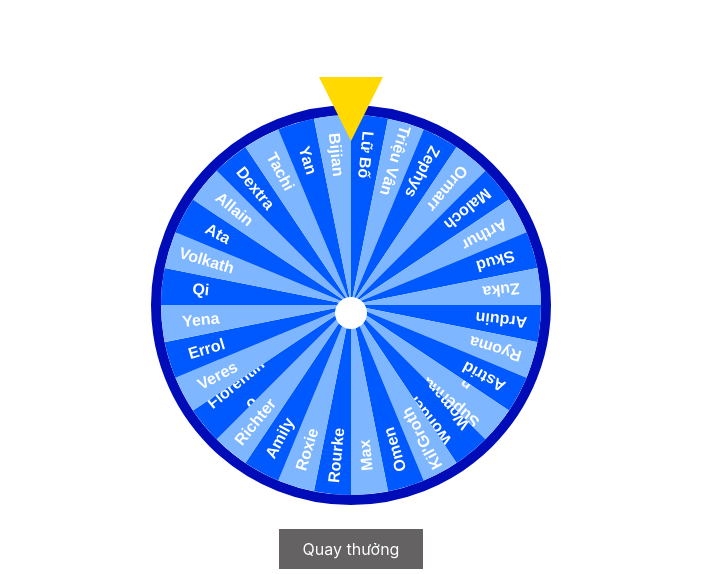
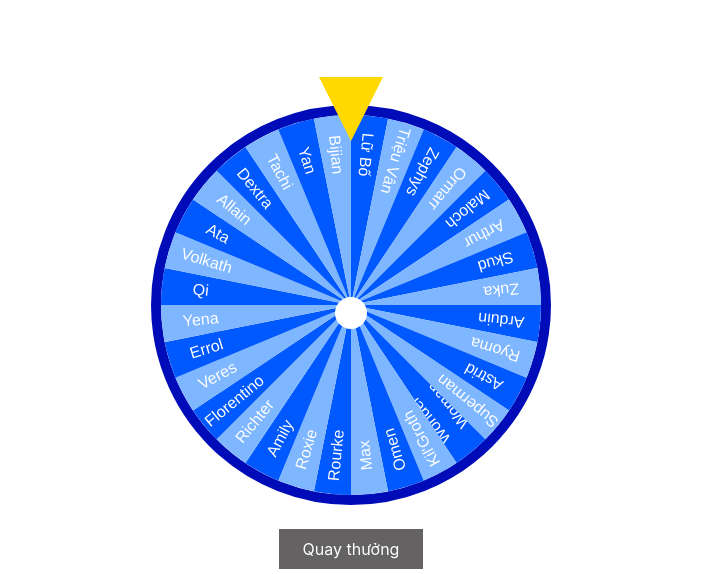
Before and after one commit to pham-duc-toan/mywebonmylap, a plain HTML site: page game/vqlq/vqlq.html in a window 1280 px wide. Both pictures are taken after a click on the button "Đấu Sĩ". Shown: the part 175-749 px from the top of the page, without its empty margins (289-990 px from the left). Drawn offline with nearby package versions, Linux system fonts and the light colour scheme.

Commit message:
done vong quay

```diff
--- a/game/vqlq/vqlq.css
+++ b/game/vqlq/vqlq.css
@@ -40,7 +40,9 @@ ul {
 	overflow: hidden;
 	transition: cubic-bezier(0.075, 0.8, 0.2, 1) 1s;
 }
-
+li b {
+	font-weight: normal;
+}
 span {
 	display: inline-block;
 	position: relative;
--- a/game/vqlq/vqlq.js
+++ b/game/vqlq/vqlq.js
@@ -44,6 +44,9 @@
             //ham load lai page
         }
         else {
+            listGiftTest.forEach(item => {
+                item.percent = 1 / listGiftTest.length;
+            })
             listGiftTest = listGiftTest.filter(item2 => !listPicked.includes(item2.text));
             loadPage();
         }
@@ -51,21 +54,24 @@
     })
 
 	var listGiftTest = [];
+    var size = listGiftTest.length;
 
+    //=====< Số đo góc của 1 phần thưởng chiếm trên hình tròn >=====
+    var rotate = 360 / size;
+
+    //=====< Số đo góc cần để tạo độ nghiêng, 90 độ trừ đi góc của 1 phần thưởng chiếm >=====
+    var skewY = 90 - rotate;
 
     loadPage();
     function loadPage(){
+        size = listGiftTest.length;
+        rotate = 360 / size;
+        skewY = 90 - rotate;
         listGiftTest.forEach(item => {
             item.percent = 1 / listGiftTest.length;
         })
         //=====< Số lượng phần thưởng >=====
-        const size = listGiftTest.length;
 
-        //=====< Số đo góc của 1 phần thưởng chiếm trên hình tròn >=====
-        const rotate = 360 / size;
-
-        //=====< Số đo góc cần để tạo độ nghiêng, 90 độ trừ đi góc của 1 phần thưởng chiếm >=====
-        const skewY = 90 - rotate;
         console.log(listGiftTest.length);
         if(listGiftTest.length>0)
         listGiftTest.map((item, index) => {
@@ -104,6 +110,9 @@
               }
         }
         	/********** Hàm bắt đầu **********/
+
+
+    }
     const start = () => {
         showMsg.innerHTML = '';
         isRotating = true;
@@ -115,6 +124,9 @@
         console.log(gift);
         //=====< Số vòng quay: 360 độ = 1 vòng (Góc quay hiện tại) >=====
         currentRotate += 360 * 10;
+        console.log(gift.index);
+
+        console.log("ok");
 
         //=====< Gọi hàm quay >=====
         rotateWheel(currentRotate, gift.index);
@@ -165,6 +177,5 @@
         if(listGiftTest.length>0)
         !isRotating && start();
     });
-    }
 
 })();
```
Lines whose indentation alone changed are shown as unchanged.
